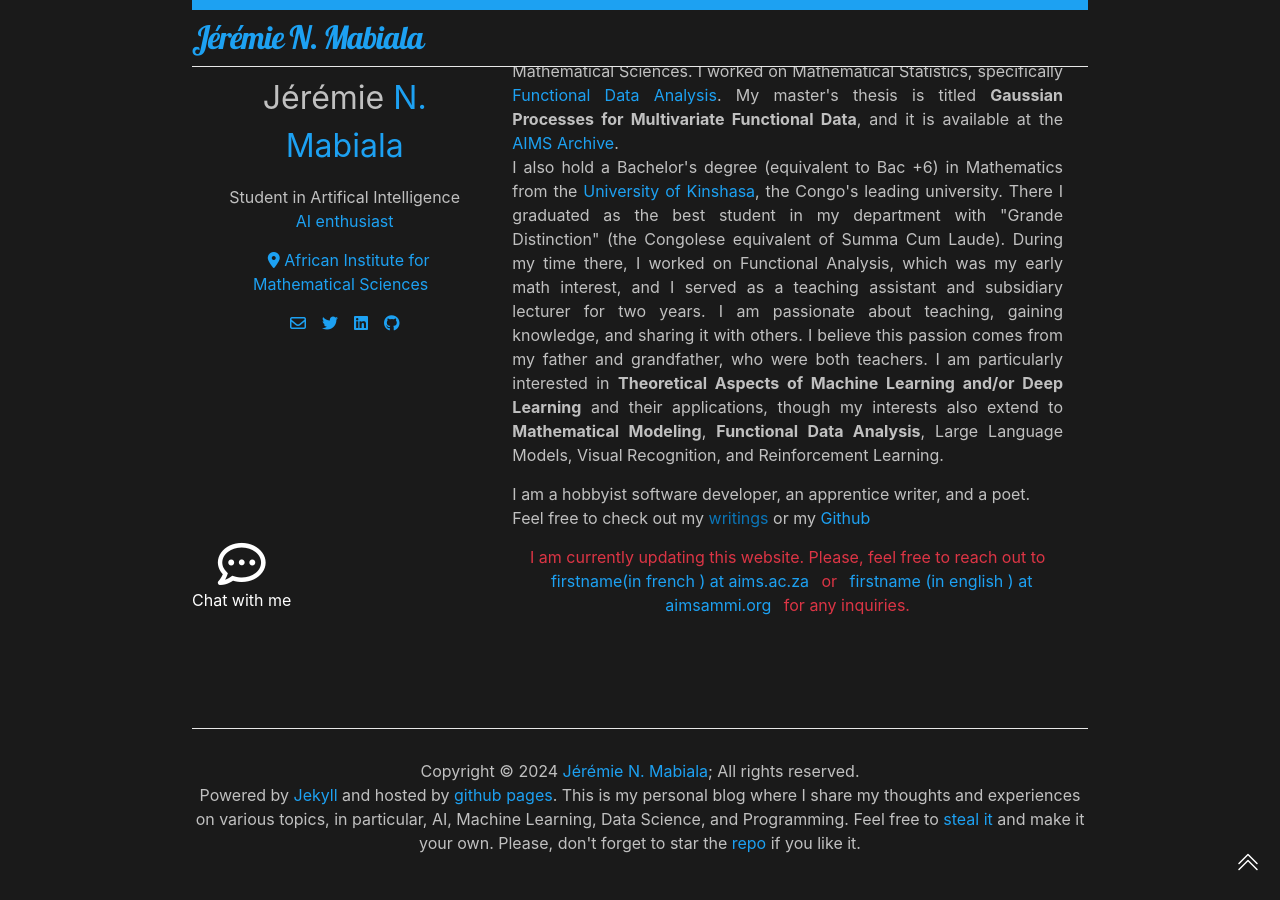
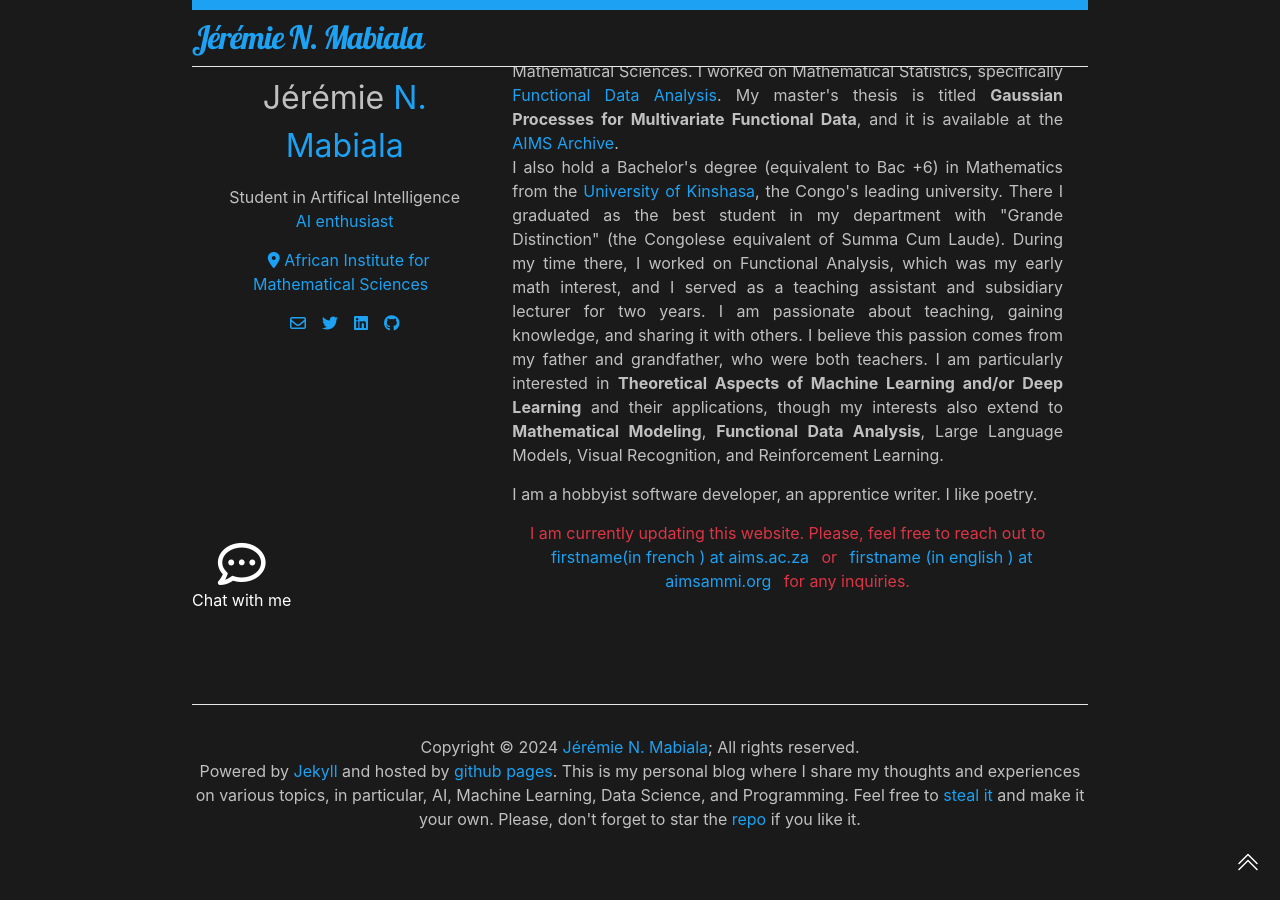
Before and after one commit to jnlandu/jnlandu.github.io, a Jekyll site: the page built from index.md, in a window 1280 px wide and 900 px high, scrolled down 289 px. Built offline with Jekyll 4.4.1, drawn with Linux system fonts in a browser that asks for light colours; after the commit the page ends 1165 px from its top, so only the background shows below that.

Commit message:
update bio

```diff
--- a/_includes/bio.html
+++ b/_includes/bio.html
@@ -17,4 +17,5 @@ I believe this passion comes from my father and grandfather, who were both teach
      <b>Theoretical Aspects of Machine Learning and/or Deep Learning</b> and their applications, though my interests also extend to
       <b>Mathematical Modeling</b>, <b>Functional Data Analysis</b>, Large Language Models,
      Visual Recognition, and Reinforcement Learning. </span>
- <p> I am a hobbyist software developer, an apprentice writer, and a poet. Feel free to check out my <a href="{{site.posts.url }}">writings </a> or my <a href="https://github.com/jnlandu"> Github </a> </p>
+ <p> I am a hobbyist software developer, an apprentice writer. I like poetry.
+    <!-- Feel free to check out my <a href="{{site.posts.url }}">writings </a> or my <a href="https://github.com/jnlandu"> Github </a> </p> -->
```
